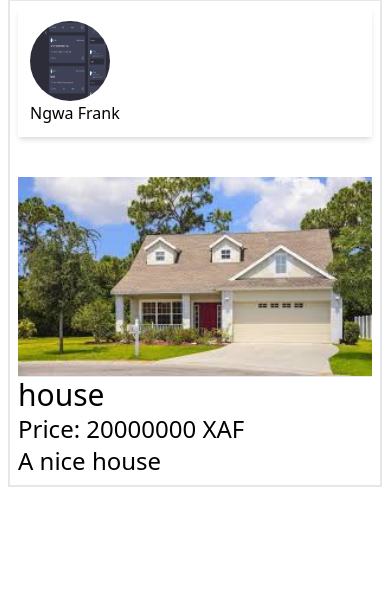
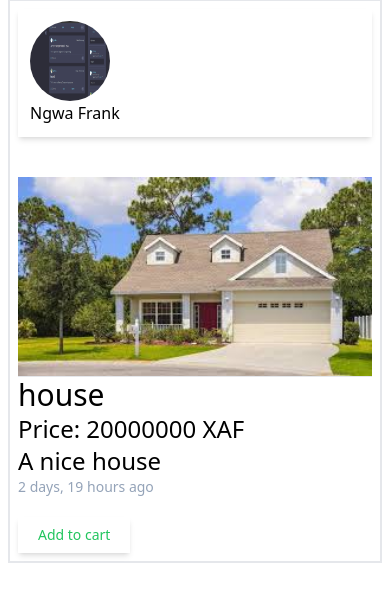
Before and after one commit to FrankNeba/DjangoEcommerce, a Django app: page /product/3 in a window 390 px wide. Shown: the part 137-739 px from the top of the page. Run offline with Django 3.2, Linux system fonts and the light colour scheme; data comes from the database, SQL or seed files in the repository; both versions use the stored data as it was after the commit; some libraries are stand-ins or nearby versions.

Commit message:
responsive

```diff
--- a/shop/templates/shop/navbar.html
+++ b/shop/templates/shop/navbar.html
@@ -30,7 +30,7 @@
                                 lg:relative flex flex-col bg-red-600 -bottom-80
                                 lg:bottom-0 lg:flex lg:flex-row justify-center
                                 lg:justify-around items-center  px-10 right-0
-                                transition-all duration-2000 ease-in-out pb-32 pt-5">
+                                transition-all duration-2000 ease-in-out pb-32 pt-5 lg:py-0">
         <ul class="flex lg:flex-row justify-center lg:justify-around items-center
                     lg:items-end w-full font-bold text-2xl flex-col space-y-2">
             <li><a href="{% url 'home' %}" >Home</a></li>
--- a/shop/templates/shop/product.html
+++ b/shop/templates/shop/product.html
@@ -4,7 +4,9 @@
 {% block content %}
 <main class="mt-32 md:mt-20 border-2 border-sm p-2 md:p-10">
     <div class="mb-10 shadow-md p-3">
-        <img src="{{product.seller.avatar.url}}" alt="{{product.seller.name}}" class="w-20 h-20 rounded-full">
+        <a href="{% url 'profile' product.seller.id %}">
+            <img src="{{product.seller.avatar.url}}" alt="{{product.seller.name}}" class="w-20 h-20 rounded-full">
+        </a>
         <h4>{{product.seller.name}}</h4>
     </div>
     <a href="{% url 'image' product.id%}">
@@ -13,13 +15,15 @@
     <h1 class="text-3xl font-medium">{{product.name}}</h1>
     <p class="text-2xl">Price: {{product.price}} XAF</p>
     <p class="text-2xl">{{product.description}}</p>
-    {% if request.user == product.seller %}
+    <p class="text-sm text-slate-400">{{product.created|timesince}} ago</p>
+
     <div class="flex flex-row text-sm md:text-2xl md:w-1/2 space-x-10 mt-5">
+        {% if request.user == product.seller %}
         <a href="{% url 'delete' product.id %}" class="text-red-500 shadow-md px-5 py-2">Delete</a>
         <a href="{% url 'editproduct' product.id %}" class="text-blue-500 shadow-md px-5 py-2">Edit</a>
+        {% endif %}
         <a href="{% url 'addtocart' product.id %}" class="text-green-500 shadow-md px-5 py-2">Add to cart</a>
     </div>
-    {% endif %}
 </main>
 {% if messages %}
         {% for message in messages %}
```
Also changed, not shown: db.sqlite3.
